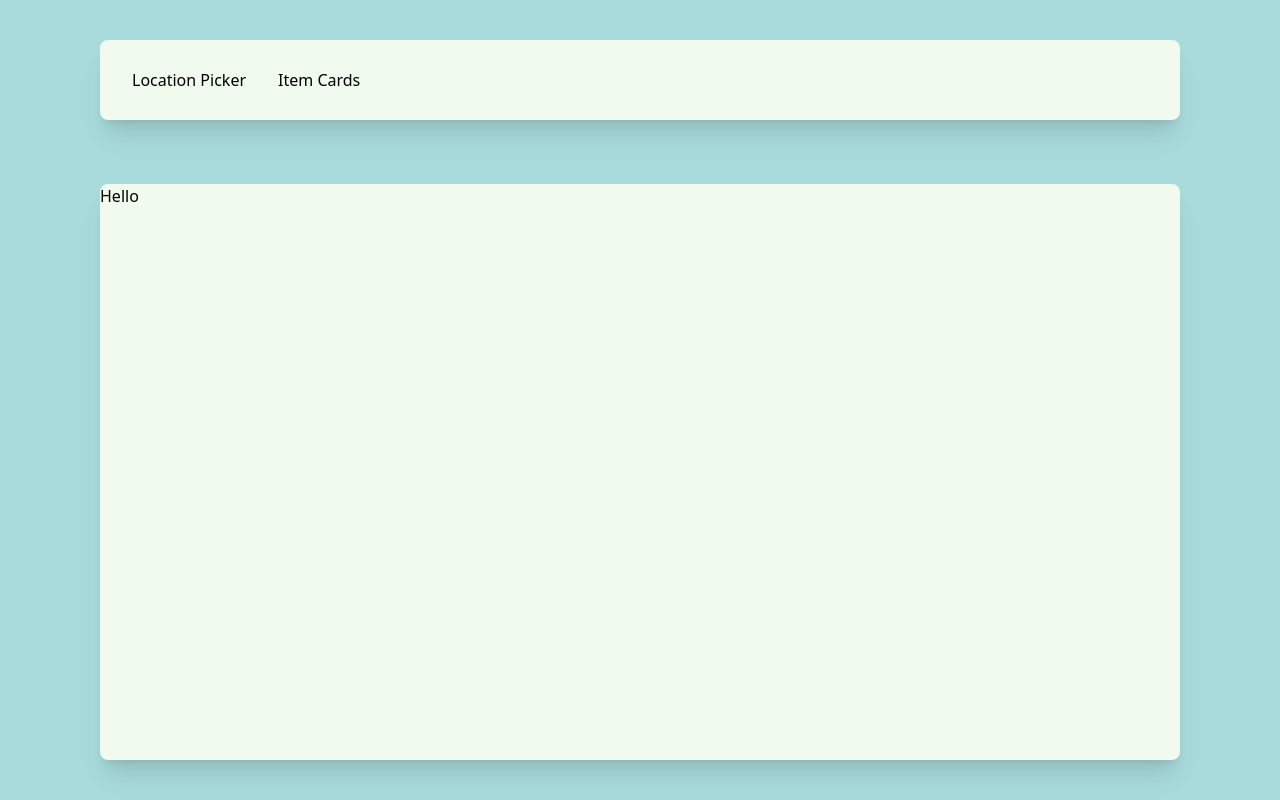
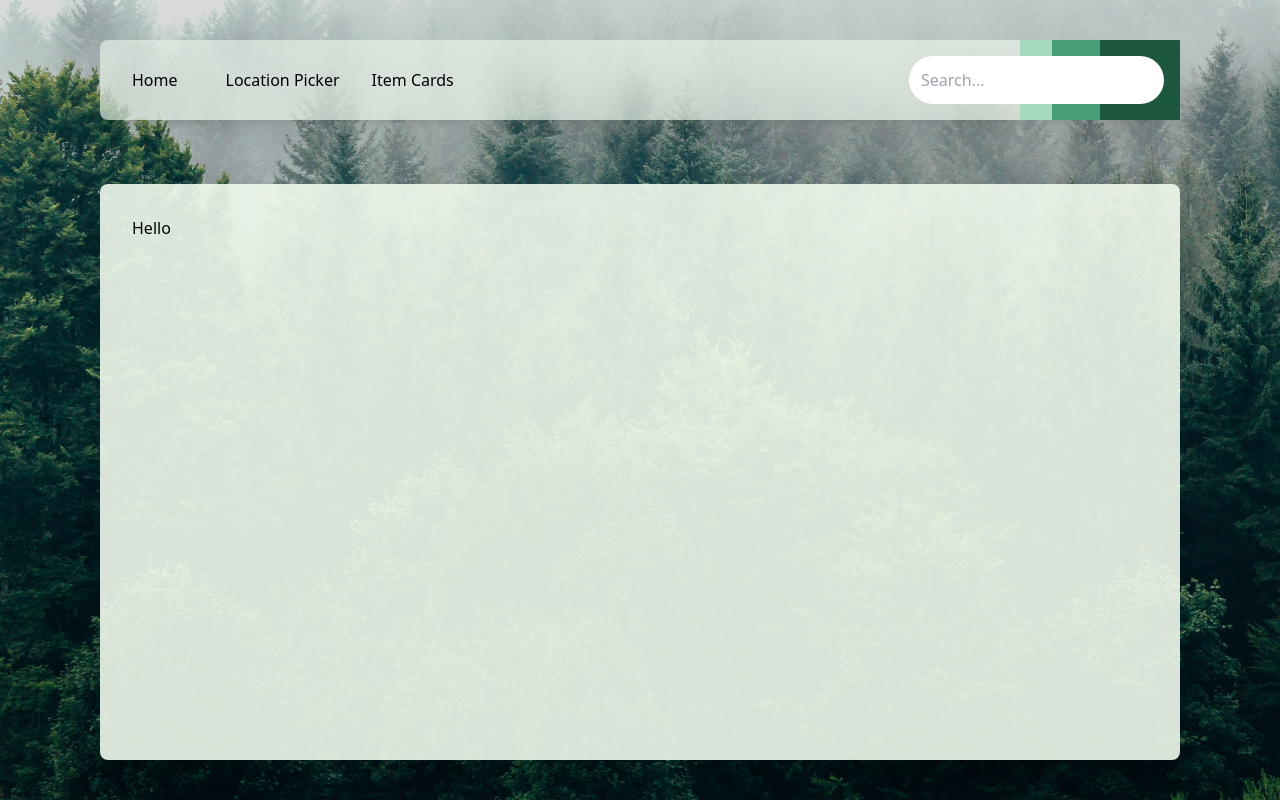
Before and after one commit to oliverZ97/dm-tool, a React (Create React App) app: page / in a window 1280 px wide. Built offline with nearby package versions, Linux system fonts and the light colour scheme.

Commit message:
fix navbar opacity blur

```diff
--- a/src/App.js
+++ b/src/App.js
@@ -4,12 +4,35 @@ import MainContentCard from "./components/MainContentCard";
 
 function App() {
   return (
-    <div className="bg-tertiary flex flex-grow">
+    <div className="bg-forest bg-center bg-cover flex flex-grow">
       <div className=" flex flex-col flex-grow items-center m-10">
-        <nav className="w-90p h-20 bg-neutral shadow-xl rounded-lg flex flex-row justify-start items-center">
-          <Link to="/invoices" className="ml-8 mr-4">Location Picker</Link>
-          <Link to="/expenses" className="mx-4">Item Cards</Link>
-        </nav>
+        <div className="w-90p h-20 rounded-lg relative">
+          <div className="w-full h-full bg-neutral backdrop-blur-lg opacity-60 rounded-lg absolute inset-0"></div>
+          <nav className="w-full h-full shadow-xl rounded-lg flex flex-row justify-between items-center relative">
+            <div className="flex flex-row justify-start items-center">
+              <Link to="/" className="ml-8 mr-4">
+                Home
+              </Link>
+              <Link to="/invoices" className="ml-8 mr-4">
+                Location Picker
+              </Link>
+              <Link to="/expenses" className="mx-4">
+                Item Cards
+              </Link>
+            </div>
+            <div className="h-full bg-primary opacity-100 flex flex-row">
+              <div className="bg-tertiary w-8"></div>
+              <div className="bg-secondary w-12"></div>
+              <div className="bg-primary w-20"></div>
+            </div>
+            <div className="absolute right-0">
+              <input
+                className="p-3 bg-white rounded-full mx-4"
+                placeholder="Search..."
+              ></input>
+            </div>
+          </nav>
+        </div>
         <div className="w-90p flex-grow flex justify-end items-end">
           <MainContentCard></MainContentCard>
         </div>
--- a/src/components/MainContentCard.js
+++ b/src/components/MainContentCard.js
@@ -1,10 +1,9 @@
 import React from 'react';
 
 function MainContentCard() {
-  const greeting = 'Hello Function Component!';
 
   return (
-  <div className='bg-neutral shadow-xl w-full h-90p rounded-lg'>
+  <div className='bg-neutral shadow-xl w-full h-90p rounded-lg p-8 background-blur-lg opacity-90 '>
     Hello
   </div>
   );
--- a/tailwind.config.js
+++ b/tailwind.config.js
@@ -4,11 +4,12 @@ module.exports = {
   ],
   theme: {
     colors: {
-      primary: "#457b9d",
-      secondary: "#1d3557",
-      tertiary: "#a8dadc",
-      highlight: "#e63946",
+      primary: "#1d573f",
+      secondary: "#469e76",
+      tertiary: "#a7dbc0",
+      highlight: "#88614a",
       neutral: "#f1faee",
+      white: '#ffffff',
     },
     extend: {
       height: {
@@ -32,6 +33,9 @@ module.exports = {
         "70p": '70%',
         "80p": '80%',
         "90p": '90%',
+      },
+      backgroundImage : {
+        "forest": "url('/static/images/forest_crop.jpg')"
       }
     },
   },
```
Also changed, not shown: static/images/forest_crop.jpg (added), 1 other file (tests, documents, lock files or other folders).
